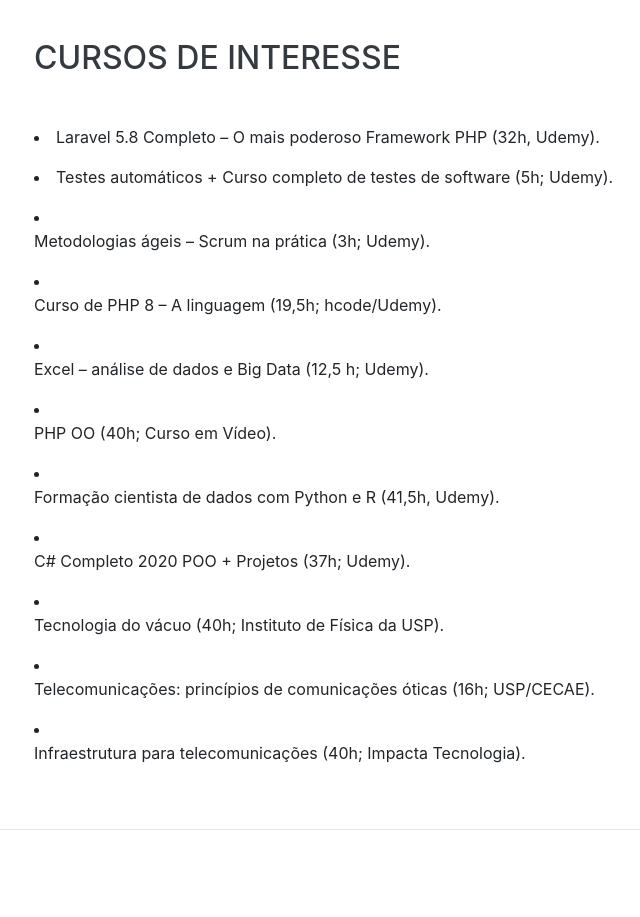
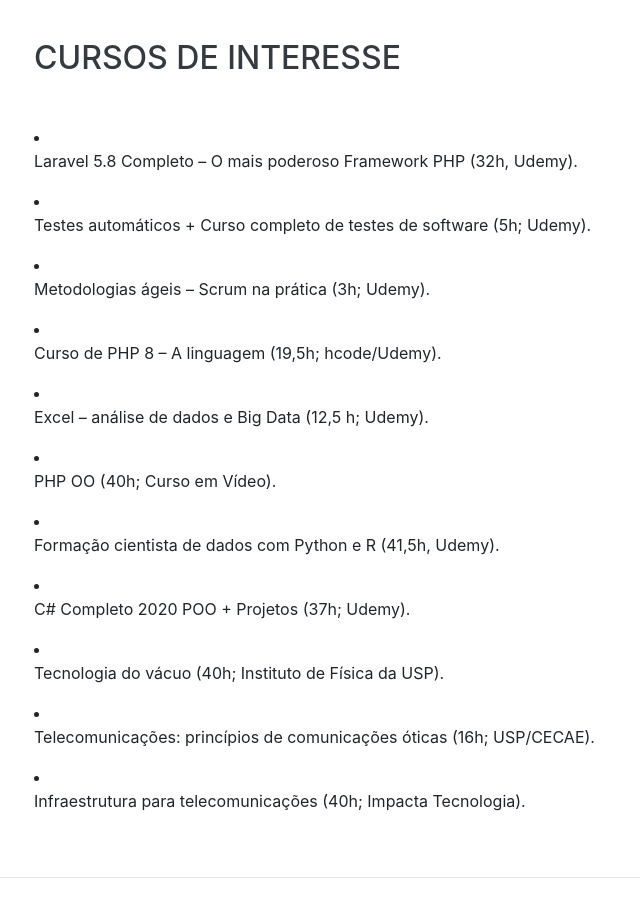
Before and after one commit to aryarj/aryarj.github.io, a website with bundled scripts: page index.html in a window 1280 px wide. Shown: the part 4740-5657 px from the top of the page, without its empty margins (286-926 px from the left). Built offline with nearby package versions, Linux system fonts and the light colour scheme; a web font is replaced by a local one.

Commit message:
Update index.html
Pequena correção, inclusão de paragrafo (<p></p>) nos dois primeiros itens da parte de cursos

```diff
--- a/index.html
+++ b/index.html
@@ -329,8 +329,8 @@
       <div class="w-100">
         <h2 class="mb-5">Cursos de interesse</h2>
 
-        <li>Laravel 5.8 Completo – O mais poderoso Framework PHP (32h, Udemy).</P></li>
-        <li>Testes automáticos + Curso completo de testes de software (5h; Udemy).</P></li>
+        <li><p>Laravel 5.8 Completo – O mais poderoso Framework PHP (32h, Udemy).</P></li>
+        <li><p>Testes automáticos + Curso completo de testes de software (5h; Udemy).</P></li>
         <li><P>Metodologias ágeis – Scrum na prática (3h; Udemy).</P></li>
         <li><P>Curso de PHP 8 – A linguagem (19,5h; hcode/Udemy).</P></li>
         <li><P>Excel – análise de dados e Big Data (12,5 h; Udemy).</P></li>
```
